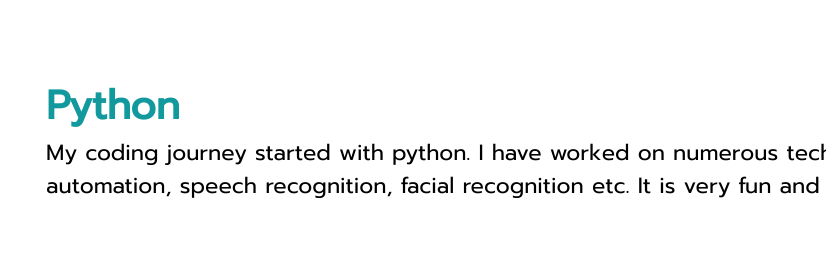
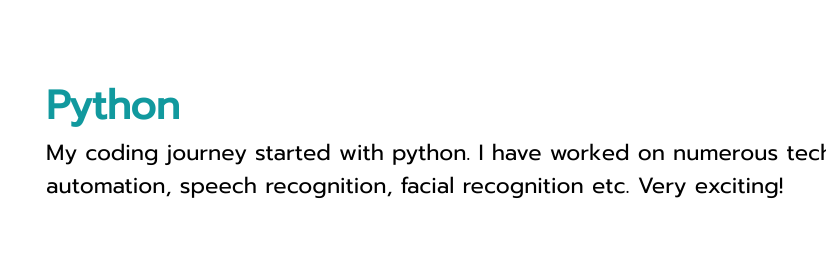
Before and after one commit to PraveenKannan14/personal-website, a plain HTML site: page index.html in a window 1280 px wide. Shown: the part 1780-2060 px from the top of the page, 454-1280 px from the left. Drawn offline with Linux system fonts and the light colour scheme.

Commit message:
Update index.html

```diff
--- a/index.html
+++ b/index.html
@@ -32,8 +32,8 @@
                 <img id="python" src="images/python.png" alt="python">
                 <div id= "pytext"><h2>Python</h2>
                     <div id="tex1">
-                <p>My coding journey started with python. I have worked on numerous technologies such as object detection, automation, speech recognition, facial recognition etc. It is
-                very fun and exciting language.</p>
+                <p>My coding journey started with python. I have worked on numerous technologies such as object
+                   detection, automation, speech recognition, facial recognition etc. Very exciting!</p>
                      </div>
                 </div>
             </div>
```
